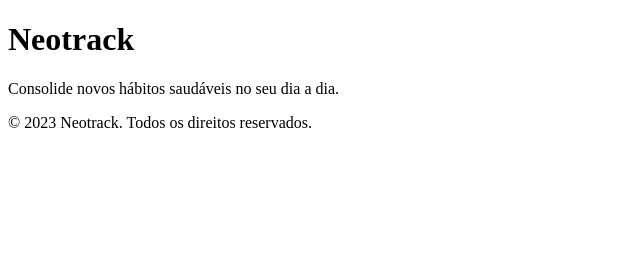
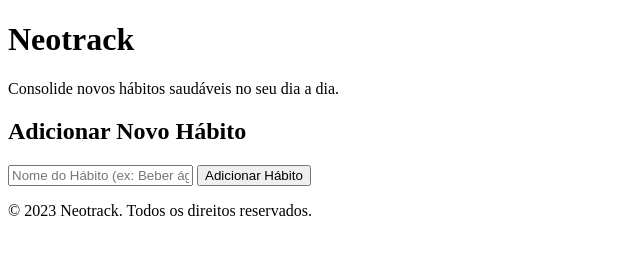
Before and after one commit to eduardoh05/neotrack-habit-tracker, a plain HTML site: page src/index.html in a window 1280 px wide. Shown: the whole page, without its empty margins (0-640 px from the left). Drawn offline with Linux system fonts and the light colour scheme.

Commit message:
feat: adicao do html

```diff
--- a/src/index.html
+++ b/src/index.html
@@ -4,19 +4,45 @@
     <meta charset="UTF-8">
     <meta name="viewport" content="width=device-width, initial-scale=1.0">
     <title>Neotrack - Consolidando Hábitos Saudáveis</title>
+    <!-- O arquivo CSS externo (css/style.css) será incluído separadamente, conforme sua organização. -->
     <link rel="stylesheet" href="css/style.css">
 </head>
 <body>
+    <!-- Cabeçalho da aplicação -->
     <header>
         <h1>Neotrack</h1>
         <p>Consolide novos hábitos saudáveis no seu dia a dia.</p>
     </header>
+
+    <!-- Conteúdo principal da aplicação -->
     <main>
+        <div>
+            <!-- Seção para adicionar novo hábito -->
+            <section id="habit-input">
+                <h2>Adicionar Novo Hábito</h2>
+                <form id="habit-form">
+                    <!-- Campo de entrada para o nome do hábito -->
+                    <input
+                        type="text"
+                        id="habit-name"
+                        placeholder="Nome do Hábito (ex: Beber água, Exercitar, Estudar)"
+                        required
+                    >
+                    <!-- Botão para adicionar o hábito -->
+                    <button type="submit">
+                        Adicionar Hábito
+                    </button>
+                </form>
+            </section>
+        </div>
+    </main>
 
-    </main>
+    <!-- Rodapé da aplicação -->
     <footer>
         <p>&copy; 2023 Neotrack. Todos os direitos reservados.</p>
     </footer>
+
+    <!-- Script JavaScript para a lógica da aplicação -->
     <script src="js/app.js"></script>
 </body>
 </html>
```
Also changed, not shown: 1 other file.
